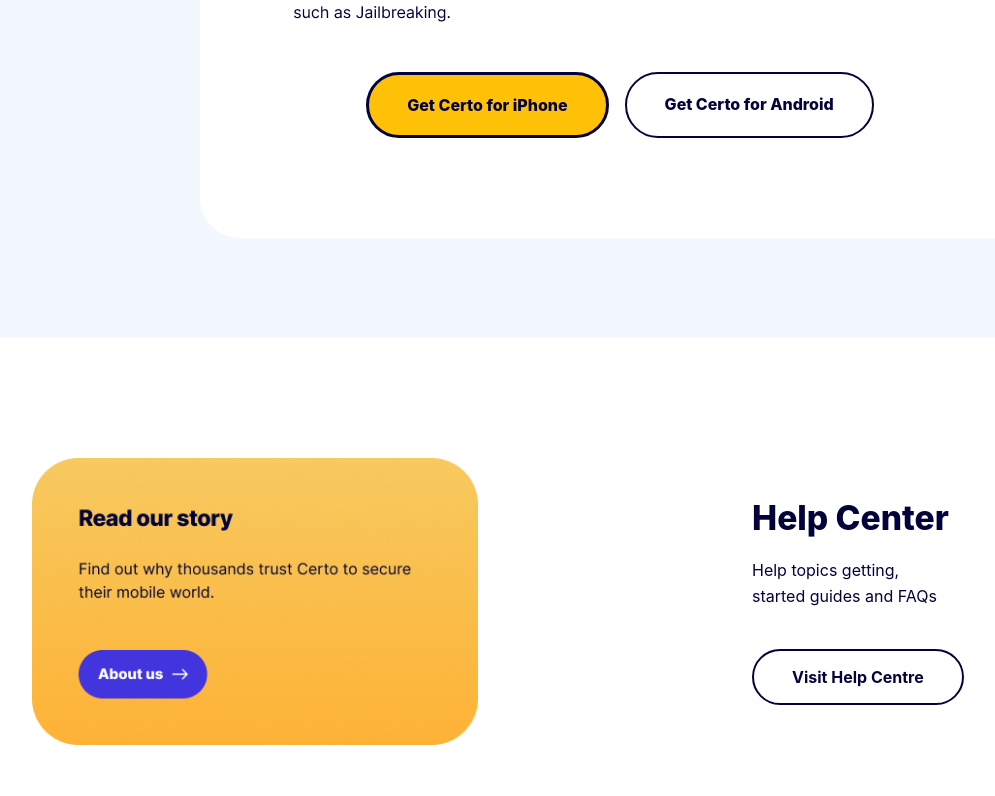
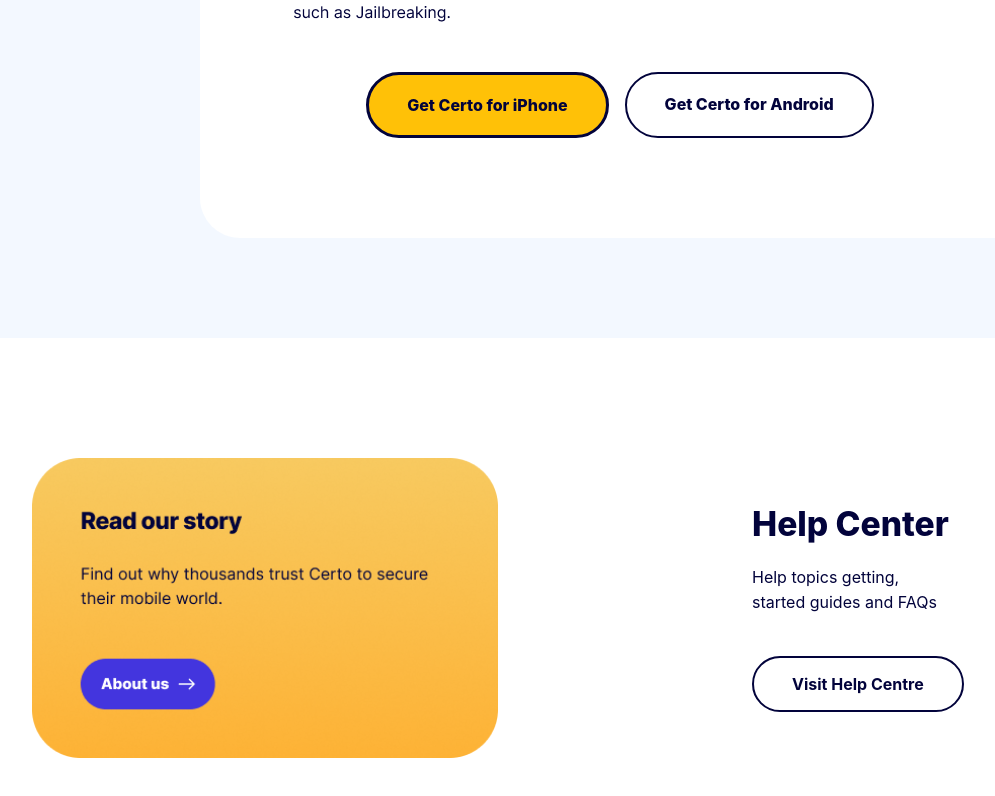
Before and after one commit to Mahjabeen244/vplab-Mahjabeen-247266, a plain HTML site: page index.html in a window 1280 px wide. Shown: the part 3097-3893 px from the top of the page, without its empty margins (20-1015 px from the left). Drawn offline with nearby package versions, Linux system fonts and the light colour scheme.

Commit message:
44th commit

```diff
--- a/assets/css/style.css
+++ b/assets/css/style.css
@@ -424,16 +424,17 @@
 .yellow-card-wrapper {
   display: flex;
   justify-content: flex-end;
-  padding-right: 30px; /* Keeps the card to the left of its column */
+  padding-right: 10px; /* Keeps the card to the left of its column */
 }
 
 .help-card-img {
   width: 100%;
-  max-width: 540px;
+  max-width: 600px;
   /* Fixed width from Figma */
   height: auto;
   display: block;
   border-radius: 40px;
+  padding-left: -26px;
 }
 
 
@@ -443,6 +444,7 @@
   color: #02033B;
   margin-bottom: 20px;
   line-height: 1.2;
+  padding-left: -26px;
 }
 
 .help-center-p {
@@ -450,6 +452,7 @@
   color: #02033B;
   line-height: 1.6;
   margin-bottom: 30px;
+  padding-left: -20px;
 }
 
 .help-center-content {
```
Also changed, not shown: index.html (+1 -0 lines).
